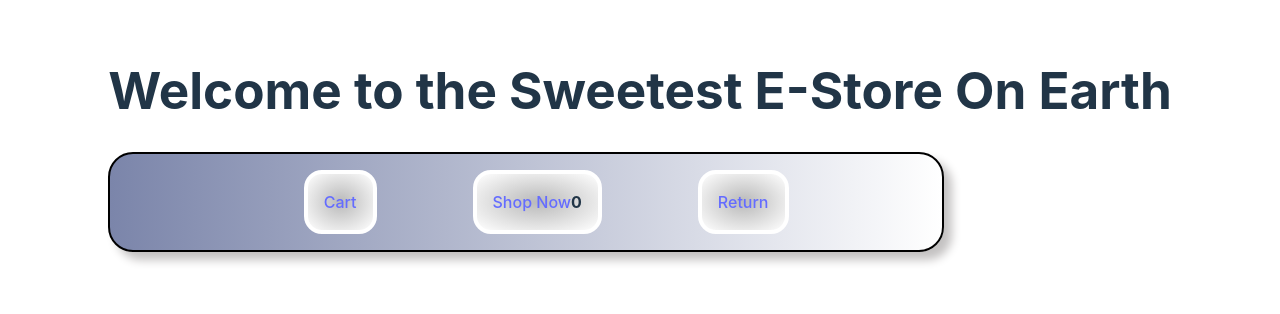
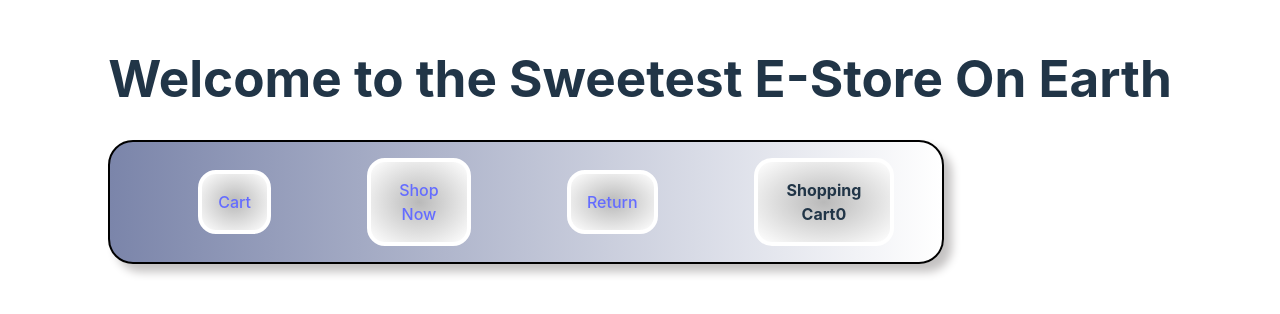
Before and after one commit to Runner-Dad84/shoppingcart, a React (Vite) app: page / in a window 1280 px wide. Shown: the part 260-574 px from the top of the page. Built offline with nearby package versions, Linux system fonts and the light colour scheme.

Commit message:
Separate li for shopping cart with counter

```diff
--- a/src/components/Nav.jsx
+++ b/src/components/Nav.jsx
@@ -9,13 +9,14 @@ export default function Nav () {
             <Link to="cart">Cart</Link>
           </li>
           <li className={styles.li}>
-
                 <Link to="shop">Shop Now</Link>
-                <span>0</span>
-
           </li>
           <li className={styles.li}>
              <Link to="/">Return</Link>
+          </li>
+          <li className={styles.li}>
+            <span>Shopping Cart</span>
+            <span>0</span>
           </li>
         </ul>
       </nav>
```
